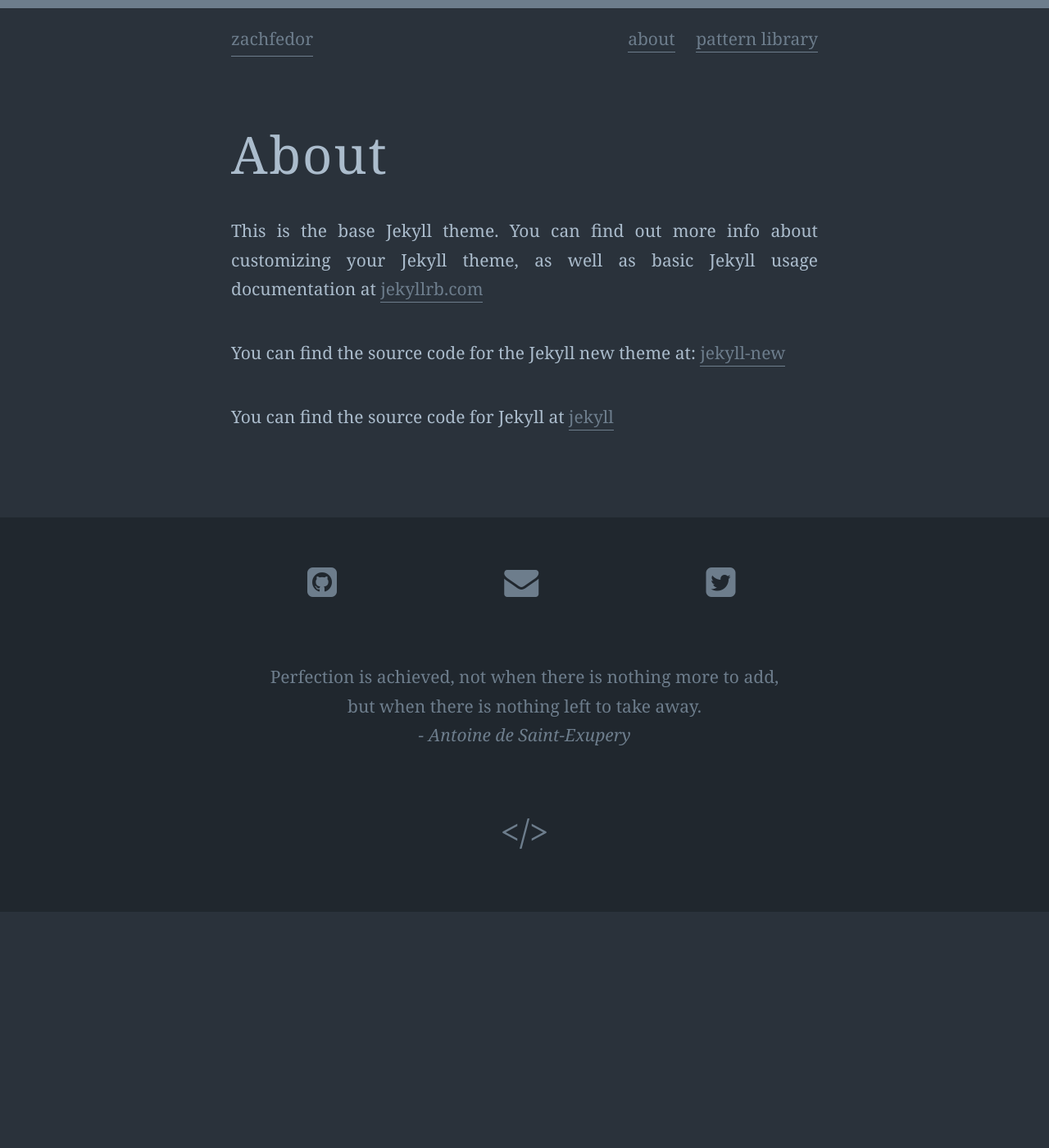
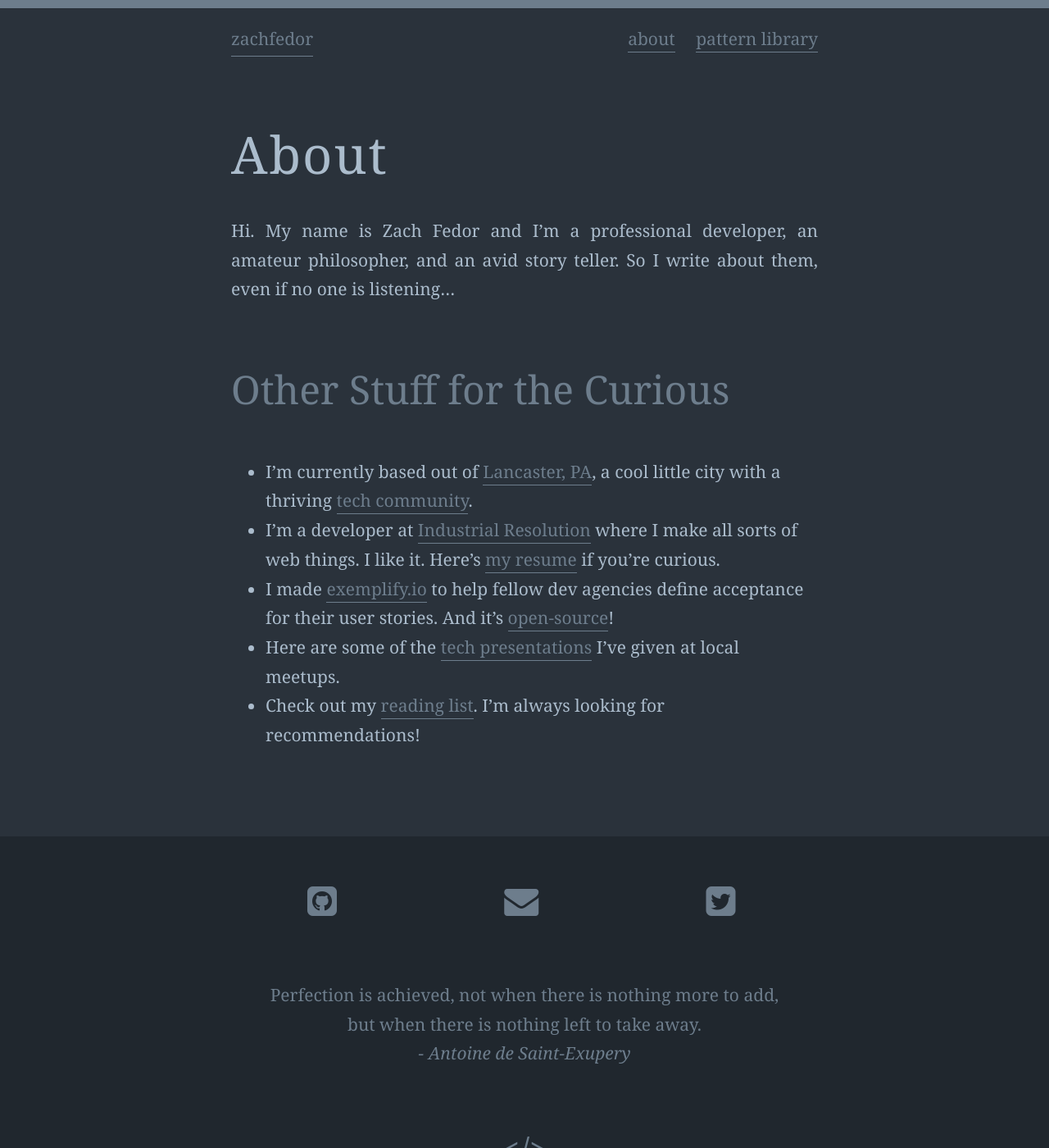
Before and after one commit to zachfedor/zachfedor.github.io, a Jekyll site: the page built from about.md, in a window 1280 px wide and 1400 px high. Shown: the whole window at 82% size. Built offline with Jekyll 4.4.1, drawn with Linux system fonts in a browser that asks for light colours; nearby versions of some CDN libraries; some web fonts are replaced.

Commit message:
Adds about content

```diff
--- a/about.md
+++ b/about.md
@@ -4,10 +4,23 @@ title: About
 permalink: /about/
 ---
 
-This is the base Jekyll theme. You can find out more info about customizing your Jekyll theme, as well as basic Jekyll usage documentation at [jekyllrb.com](http://jekyllrb.com/)
+Hi. My name is Zach Fedor and I'm a professional developer, an amateur philosopher, and an avid story teller. So I write about them, even if no one is listening...
 
-You can find the source code for the Jekyll new theme at:
-[jekyll-new](https://github.com/jglovier/jekyll-new)
 
-You can find the source code for Jekyll at
-[jekyll](https://github.com/jekyll/jekyll)
+## Other Stuff for the Curious
+
+- I'm currently based out of [Lancaster, PA][lanc], a cool little city with a thriving [tech community][tl].
+- I'm a developer at [Industrial Resolution][ir] where I make all sorts of web things. I like it. Here's [my resume][] if you're curious.
+- I made [exemplify.io][exemplify] to help fellow dev agencies define acceptance for their user stories. And it's [open-source][gh-exemplify]!
+- Here are some of the [tech presentations][slides] I've given at local meetups.
+- Check out my [reading list][goodreads]. I'm always looking for recommendations!
+
+
+[lanc]: https://en.wikipedia.org/wiki/Lancaster,_Pennsylvania
+[tl]: http://techlancaster.com
+[ir]: http://theindustrialresolution.com
+[my resume]: {{ site.base_url }}/ZachFedor-Resume.pdf
+[exemplify]: http://exemplify.io
+[gh-exemplify]: https://github.com/zachfedor/exemplify
+[slides]: http://slides.com/zachfedor
+[goodreads]: https://www.goodreads.com/user/show/17803915-0dyss3us
```
